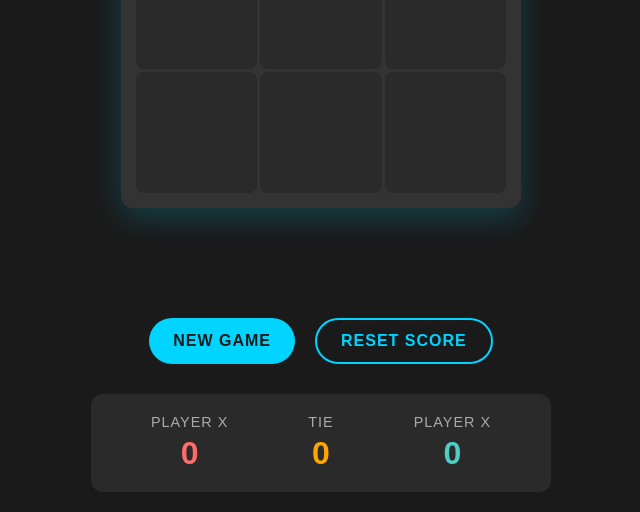
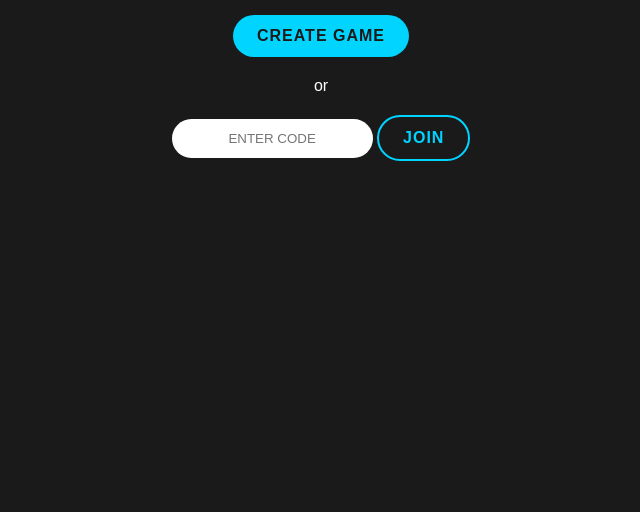
Before and after one commit to emmagoke/realtime-tic-tac-toe, a website: page public/index.html in a window 1280 px wide. Shown: the part 355-867 px from the top of the page, without its empty margins (319-959 px from the left). After the commit the page ends 800 px from the top, so only its background shows below. Drawn offline with nearby package versions, Linux system fonts and the light colour scheme.

Commit message:
feat: updated the html template

```diff
--- a/public/index.html
+++ b/public/index.html
@@ -10,9 +10,24 @@
     <div class="container">
         <h1>Tic Tac Toe</h1>
 
+        <div id="lobby">
+            <button class="btn btn-primary" id="createBtn">Create Game</button>
+            <div style="margin: 20px 0;">or</div>
+            <input id="codeInput" placeholder="Enter code" maxlength="4"
+                style="padding:12px;border-radius:25px;border:none;text-transform:uppercase;text-align:center;">
+            <button class="btn btn-secondary" id="joinBtn">Join</button>
+        </div>
+
+
+
+        <div id="gameArea" style="display:none;">
+            <div id="roomInfo" style="margin-bottom:15px;color:#aaa;"></div>
+
+            <!-- Old Code -->
         <div class="game-info">
             <div class="current-player" id="currentPlayer">Player x's Turn</div>
         </div>
+
 
         <div class="game-board" id="gameBoard">
             <button class="ceil" data-index="0"></button>
@@ -50,8 +65,11 @@
                 <div class="score-value" id="scoreO">0</div>
             </div>
         </div>
+            <!-- Old Code -->
+        </div>
     </div>
 
+    <script src="/socket.io/socket.io.js"></script>
     <script src="script.js"></script>
 </body>
 </html>
```
